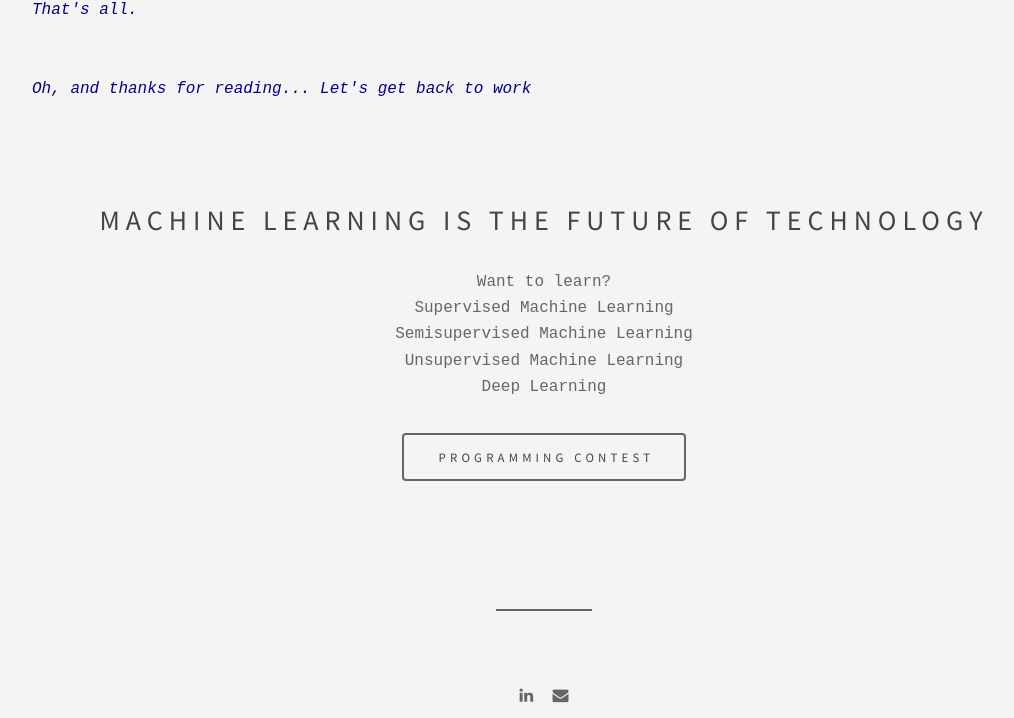
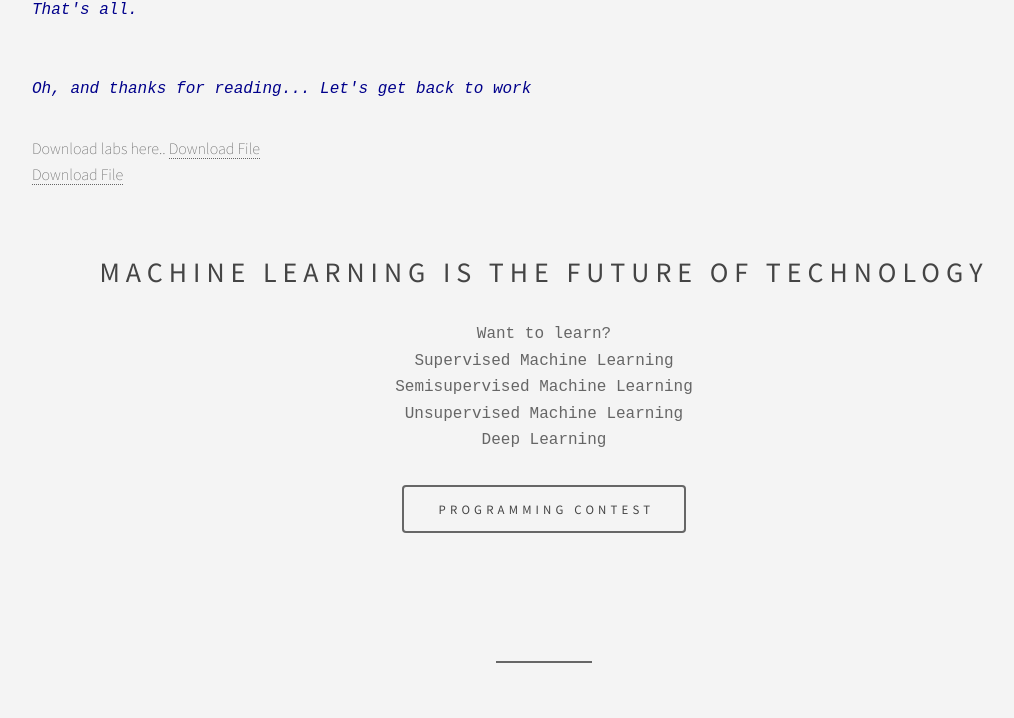
Before and after one commit to shanniz/shanniz.github.io, a plain HTML site: page index.html in a window 1280 px wide. Shown: the part 1354-2072 px from the top of the page, without its empty margins (96-1110 px from the left). Drawn offline with Linux system fonts and the light colour scheme.

Commit message:
downloadable files

```diff
--- a/index.html
+++ b/index.html
@@ -62,6 +62,17 @@
 
 
  				</p>
+
+
+<section id="downloads" >
+Download labs here..
+<a href="file.txt">Download File</a>
+<br>
+<a href="LabsVP.zip">Download File</a>
+
+
+
+</section>
 
 					<!-- <button id="btnToggleRipples" style="margin-left:80%"> Water Ripples </button> -->
 				<!-- Banner -->
```
Also changed, not shown: file.txt (added), 1 other file.
